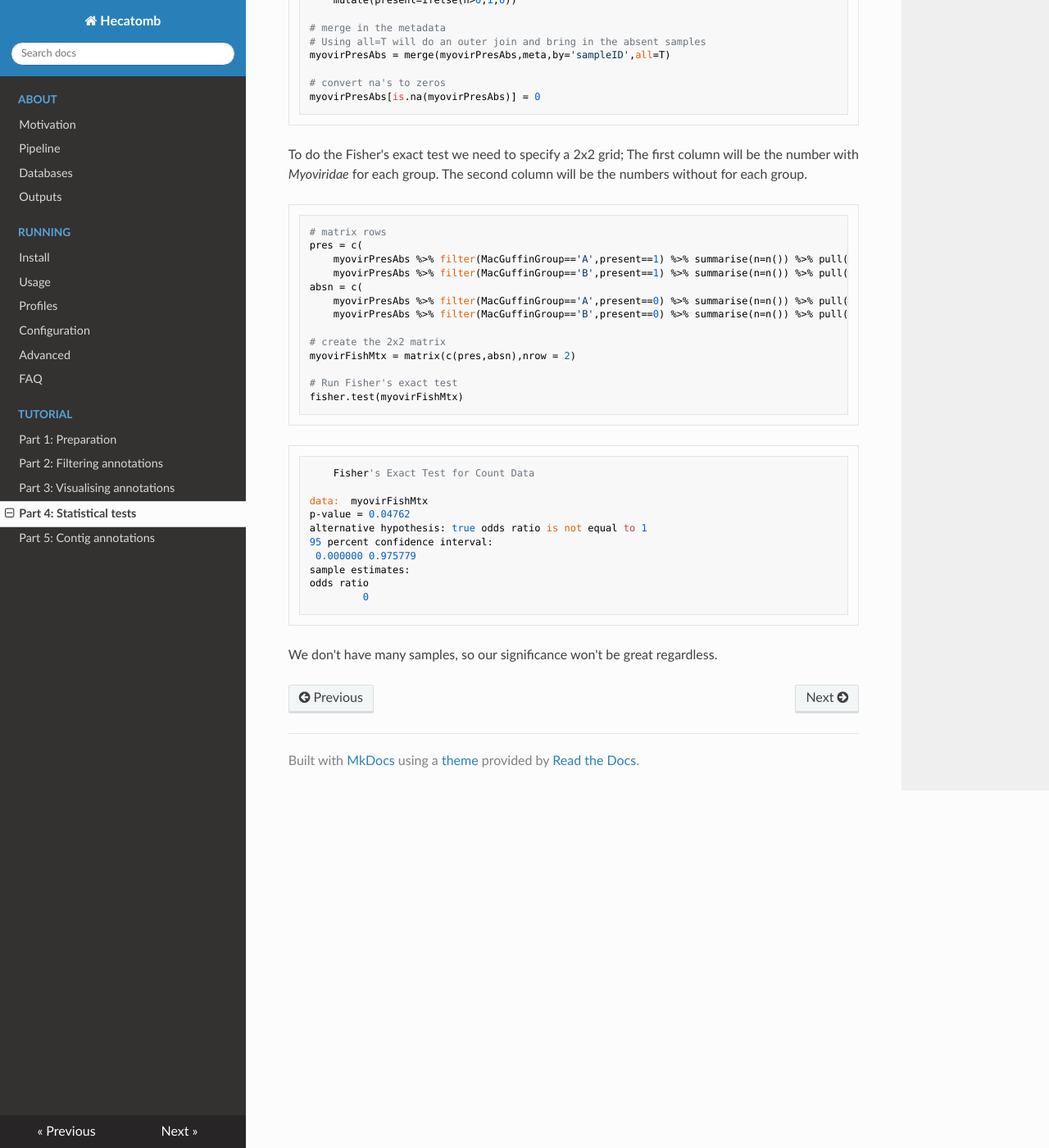
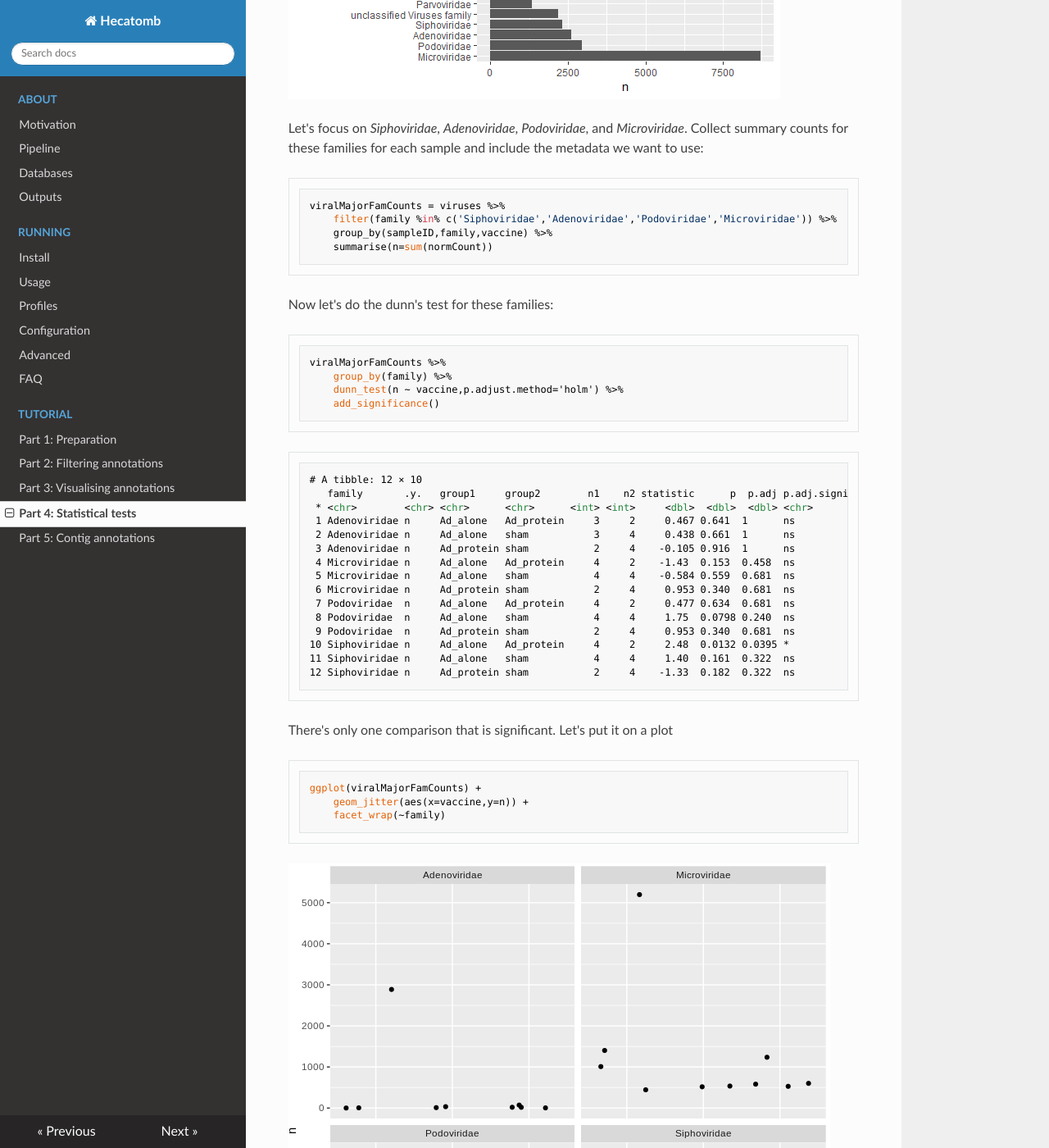
Before and after one commit to shandley/hecatomb, an MkDocs documentation site: the page built from docs/tutorialPt4.md, in a window 1280 px wide and 1400 px high, scrolled down 3871 px. Shown: the whole window at 82% size. Built offline with MkDocs 1.6.1, drawn with Linux system fonts in a browser that asks for light colours; nearby versions of some CDN libraries; a script that is not in the unit is left out; some of the changed text lies outside the part shown.

Commit message:
updates for tutorial

````diff
--- a/docs/tutorialPt4.md
+++ b/docs/tutorialPt4.md
@@ -22,8 +22,12 @@
 
 ```R
 t.test(
-    podoCounts %>% filter(MacGuffinGroup=='A') %>% pull(n),
-    podoCounts %>% filter(MacGuffinGroup=='B') %>% pull(n),
+    podoCounts %>%
+        filter(MacGuffinGroup=='A') %>%
+        pull(n),
+    podoCounts %>%
+        filter(MacGuffinGroup=='B') %>%
+        pull(n),
     alternative='two.sided',
     paired=F,
     var.equal=T)
@@ -62,9 +74,12 @@
 alternative hypothesis: true location shift is not equal to 0
 ```
 
+![](img/tutePodoJitterWilc.png)
+
 **Dunn's test**
 
 Let's use Dunn's test to check all the major families at the same time.
+Dunn's is good for if you have three or more categories for a metadata field, such as our vaccine column.
 First find out what the major families are by summing the hits for each family and sorting the table.
 
 ```R
@@ -75,7 +90,7 @@
     arrange(desc(n))
 
 # update factor levels to the sorted order
-viralFamCounts$family = factor(viralFamCounts$family, levels = viralFamCounts$family)
+viralFamCounts$family = factor(viralFamCounts$family,levels=viralFamCounts$family)
 ```
 
 and plot:
@@ -94,7 +109,7 @@
 ```R
 viralMajorFamCounts = viruses %>%
     filter(family %in% c('Siphoviridae','Adenoviridae','Podoviridae','Microviridae')) %>%
-    group_by(sampleID,family,MacGuffinGroup) %>%
+    group_by(sampleID,family,vaccine) %>%
     summarise(n=sum(normCount))
 ```
 
@@ -103,21 +118,38 @@
 ```R
 viralMajorFamCounts %>%
     group_by(family) %>%
-    dunn_test(n ~ MacGuffinGroup,p.adjust.method='holm') %>%
+    dunn_test(n ~ vaccine,p.adjust.method='holm') %>%
     add_significance()
 ```
 
 ```text
-# A tibble: 4 x 10
-  family       .y.   group1 group2    n1    n2 statistic       p   p.adj p.adj.signif
-* <chr>        <chr> <chr>  <chr>  <int> <int>     <dbl>   <dbl>   <dbl> <chr>
-1 Adenoviridae n     A      B          5     4     0     1       1       ns
-2 Microviridae n     A      B          5     5     0.522 0.602   0.602   ns
-3 Podoviridae  n     A      B          5     5     2.61  0.00902 0.00902 **
-4 Siphoviridae n     A      B          5     5     0.940 0.347   0.347   ns
+# A tibble: 12 × 10
+   family       .y.   group1     group2        n1    n2 statistic      p  p.adj p.adj.signif
+ * <chr>        <chr> <chr>      <chr>      <int> <int>     <dbl>  <dbl>  <dbl> <chr>
+ 1 Adenoviridae n     Ad_alone   Ad_protein     3     2     0.467 0.641  1      ns
+ 2 Adenoviridae n     Ad_alone   sham           3     4     0.438 0.661  1      ns
+ 3 Adenoviridae n     Ad_protein sham           2     4    -0.105 0.916  1      ns
+ 4 Microviridae n     Ad_alone   Ad_protein     4     2    -1.43  0.153  0.458  ns
+ 5 Microviridae n     Ad_alone   sham           4     4    -0.584 0.559  0.681  ns
+ 6 Microviridae n     Ad_protein sham           2     4     0.953 0.340  0.681  ns
+ 7 Podoviridae  n     Ad_alone   Ad_protein     4     2     0.477 0.634  0.681  ns
+ 8 Podoviridae  n     Ad_alone   sham           4     4     1.75  0.0798 0.240  ns
+ 9 Podoviridae  n     Ad_protein sham           2     4     0.953 0.340  0.681  ns
+10 Siphoviridae n     Ad_alone   Ad_protein     4     2     2.48  0.0132 0.0395 *
+11 Siphoviridae n     Ad_alone   sham           4     4     1.40  0.161  0.322  ns
+12 Siphoviridae n     Ad_protein sham           2     4    -1.33  0.182  0.322  ns
 ```
 
-It seems like only _Podoviridae_ is significantly different.
+There's only one comparison that is significant.
+Let's put it on a plot
+
+```R
+ggplot(viralMajorFamCounts) +
+    geom_jitter(aes(x=vaccine,y=n)) +
+    facet_wrap(~family)
+```
+
+![](img/tuteDunns.png)
 
 # Compare presence/absence
 
@@ -132,7 +164,8 @@
 
 ```R
 # apply a stringent filter
-virusesStringent = viruses %>% filter(evalue<1e-30,alnlen>150,pident>75,alnType=='aa')
+virusesStringent = viruses %>%
+    filter(evalue<1e-30,alnlen>150,pident>75,alnType=='aa')
 
 # count hits for Myoviridae and score presence
 # NOTE: the absent samples WONT be in the table yet, we have to add them in after
@@ -156,16 +189,39 @@
 
 ```R
 # matrix rows
-pres = c(
-    myovirPresAbs %>% filter(MacGuffinGroup=='A',present==1) %>% summarise(n=n()) %>% pull(n),
-    myovirPresAbs %>% filter(MacGuffinGroup=='B',present==1) %>% summarise(n=n()) %>% pull(n))
-absn = c(
-    myovirPresAbs %>% filter(MacGuffinGroup=='A',present==0) %>% summarise(n=n()) %>% pull(n),
-    myovirPresAbs %>% filter(MacGuffinGroup=='B',present==0) %>% summarise(n=n()) %>% pull(n))
+mtxGroupA = c(
+    myovirPresAbs %>%
+        filter(MacGuffinGroup=='A',present==1) %>%
+        summarise(n=n()) %>%
+        pull(n),
+    myovirPresAbs %>%
+        filter(MacGuffinGroup=='A',present==0) %>%
+        summarise(n=n()) %>%
+        pull(n))
+mtxGroupB = c(
+    myovirPresAbs %>%
+        filter(MacGuffinGroup=='B',present==1) %>%
+        summarise(n=n()) %>%
+        pull(n),
+    myovirPresAbs %>%
+        filter(MacGuffinGroup=='B',present==0) %>%
+        summarise(n=n()) %>%
+        pull(n))
 
 # create the 2x2 matrix
-myovirFishMtx = matrix(c(pres,absn),nrow = 2)
+myovirFishMtx = matrix(c(mtxGroupA,mtxGroupB),nrow = 2)
 
+# this bit is not necessary, but lets add row and col names to illustrate the matrix layout
+colnames(myovirFishMtx) = c('GroupA','GroupB')
+row.names(myovirFishMtx) = c('present','absent')
+
+# view
+View(myovirFishMtx)
+```
+
+![](img/tuteFishMtx.png)
+
+```R
 # Run Fisher's exact test
 fisher.test(myovirFishMtx)
 ```
````
Also changed, not shown: other parts of docs/tutorialPt4.md (+10 -2 lines), docs/tutorialPt1.md (+3 -3 lines), docs/tutorialPt2.md (+8 -4 lines), docs/tutorialPt3.md (+13 -4 lines), docs/img/tuteDunns.png (added), docs/img/tuteFishMtx.png (added), docs/img/tuteMetaTable.png, docs/img/tutePodoJitterTTest.png (added), docs/img/tutePodoJitterWilc.png (added).
